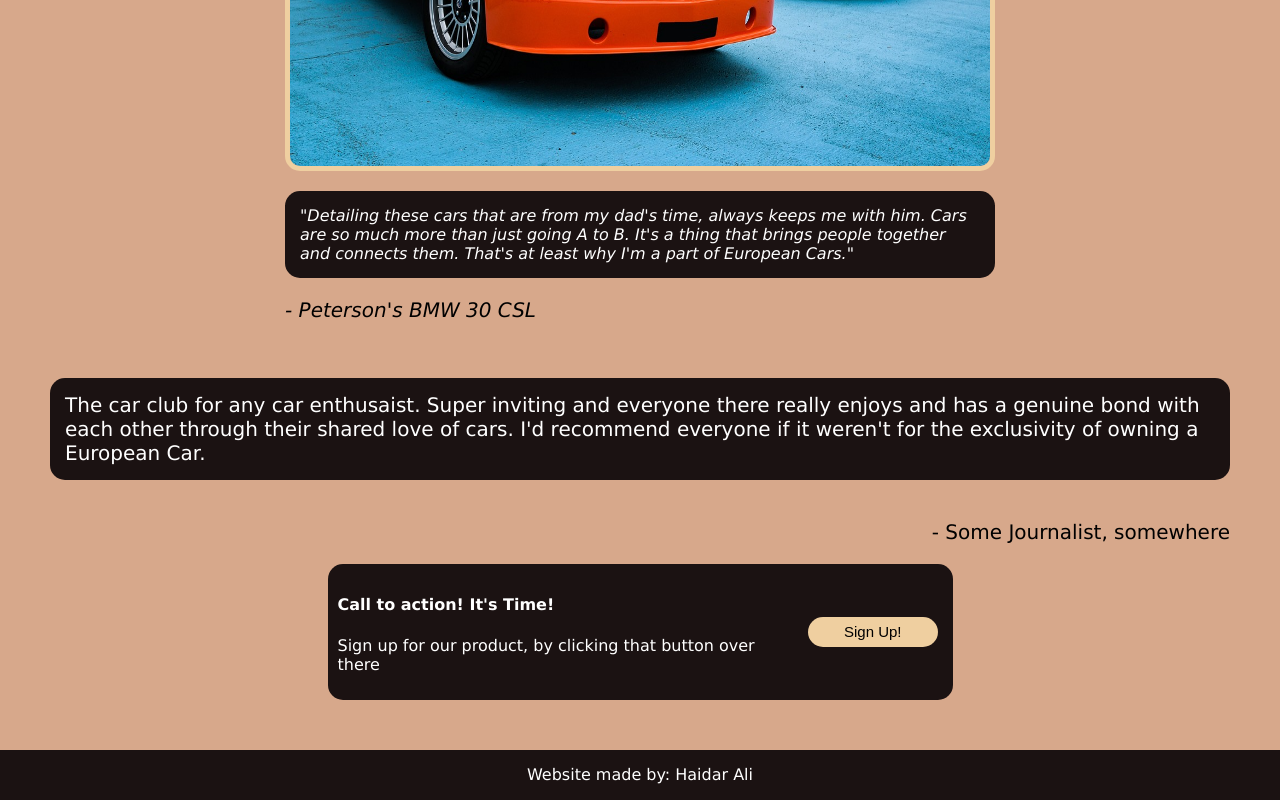
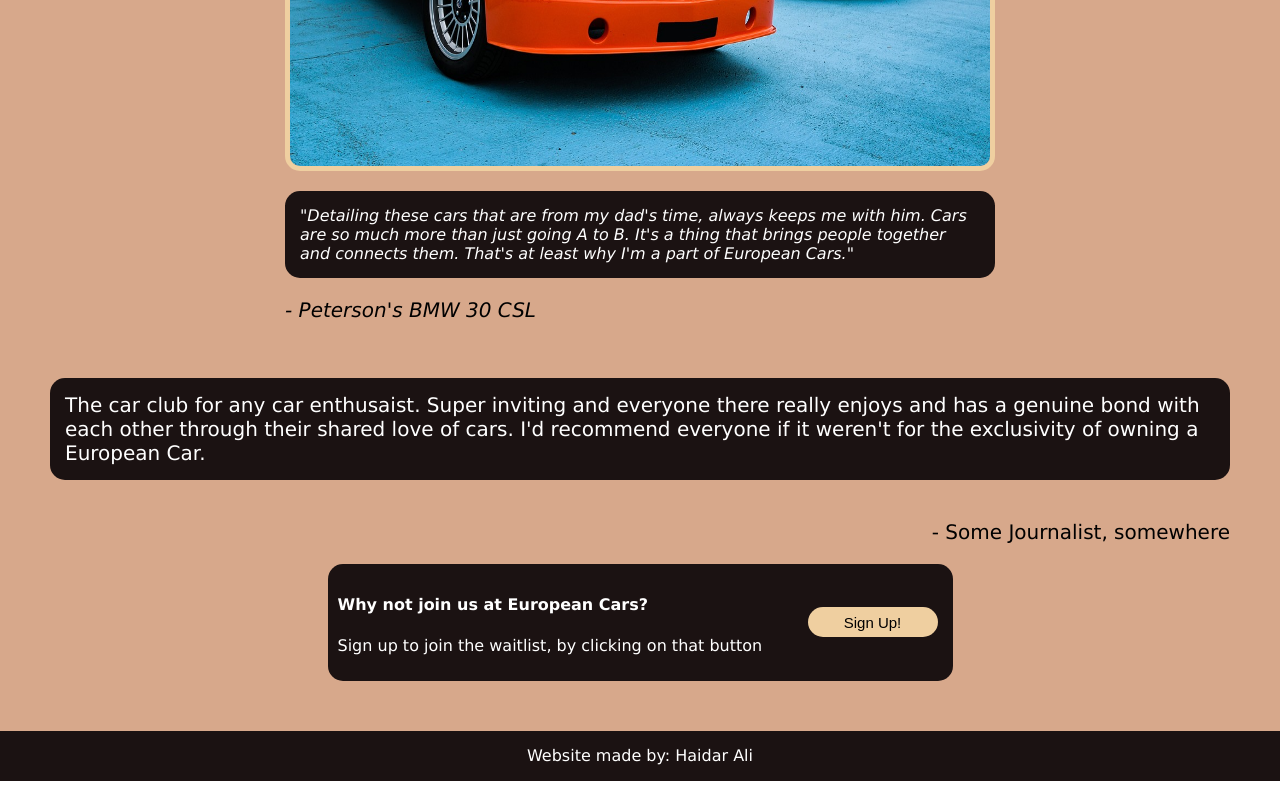
Before and after one commit to HaidarAli1/landing_page, a plain HTML site: page index.html in a window 1280 px wide. Shown: the part 3098-3898 px from the top of the page. Drawn offline with Linux system fonts and the light colour scheme.

Commit message:
content added to the call to action

```diff
--- a/index.html
+++ b/index.html
@@ -54,13 +54,13 @@
         </figure>
       </div>
       <!--Quote from customer-->
-        <p class="main-quote">The car club for any car enthusaist. Super inviting and everyone there really enjoys and has a genuine bond with each other through their shared love of cars. I'd recommend everyone if it weren't for the exclusivity of owning a European Car.</p>
-        <p class="main-quoter-journalist">- Some Journalist, somewhere</p>
+      <p class="main-quote">The car club for any car enthusaist. Super inviting and everyone there really enjoys and has a genuine bond with each other through their shared love of cars. I'd recommend everyone if it weren't for the exclusivity of owning a European Car.</p>
+      <p class="main-quoter-journalist">- Some Journalist, somewhere</p>
       <!--Call to action box, with a button-->
       <div class="call-to-action">
         <div>
-          <h4>Call to action! It's Time!</h4>
-          <p>Sign up for our product, by clicking that button over there</p>
+          <h4>Why not join us at European Cars?</h4>
+          <p>Sign up to join the waitlist, by clicking on that button</p>
         </div>
         <button class="header-signup-button" id="call-signup-button">Sign Up!</button>
       </div>
```
